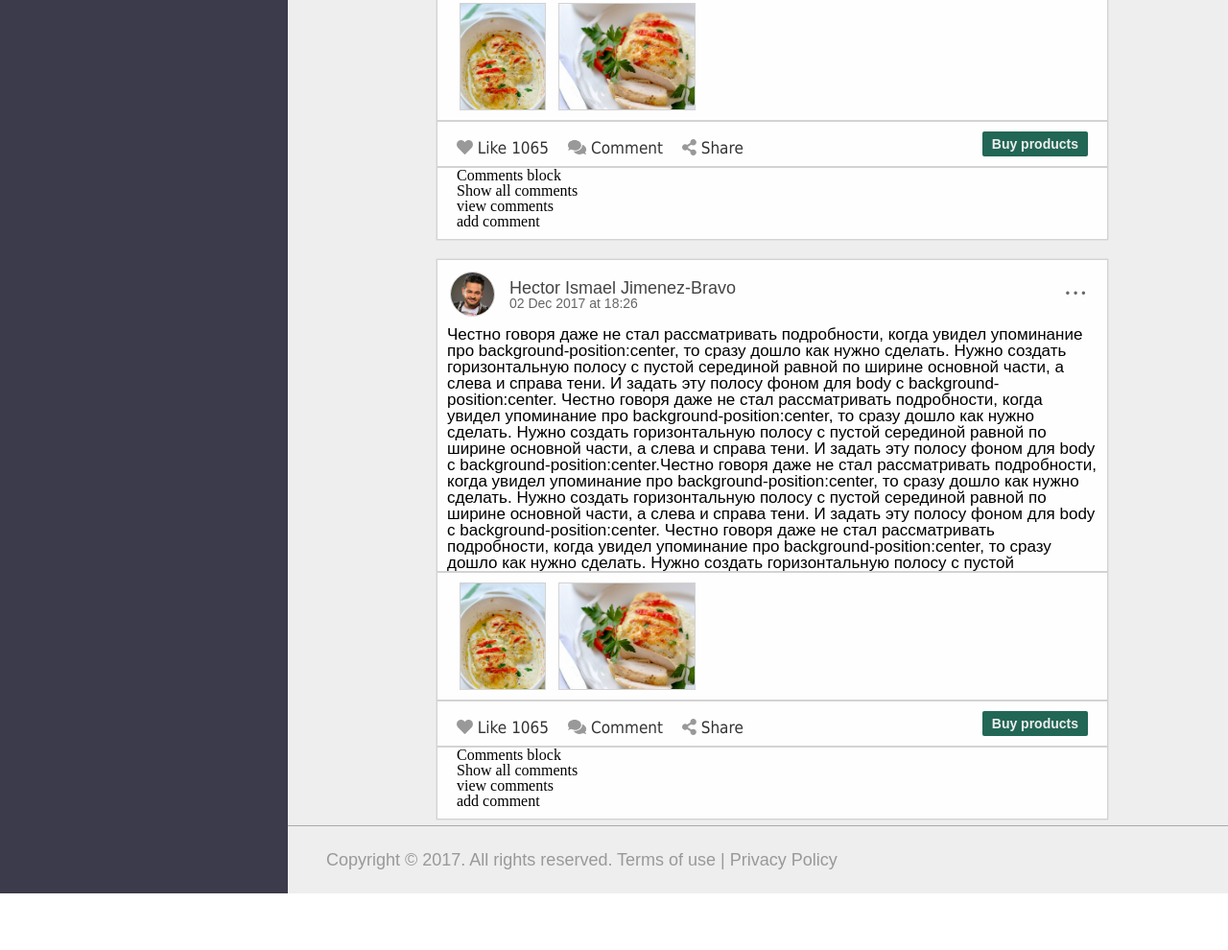
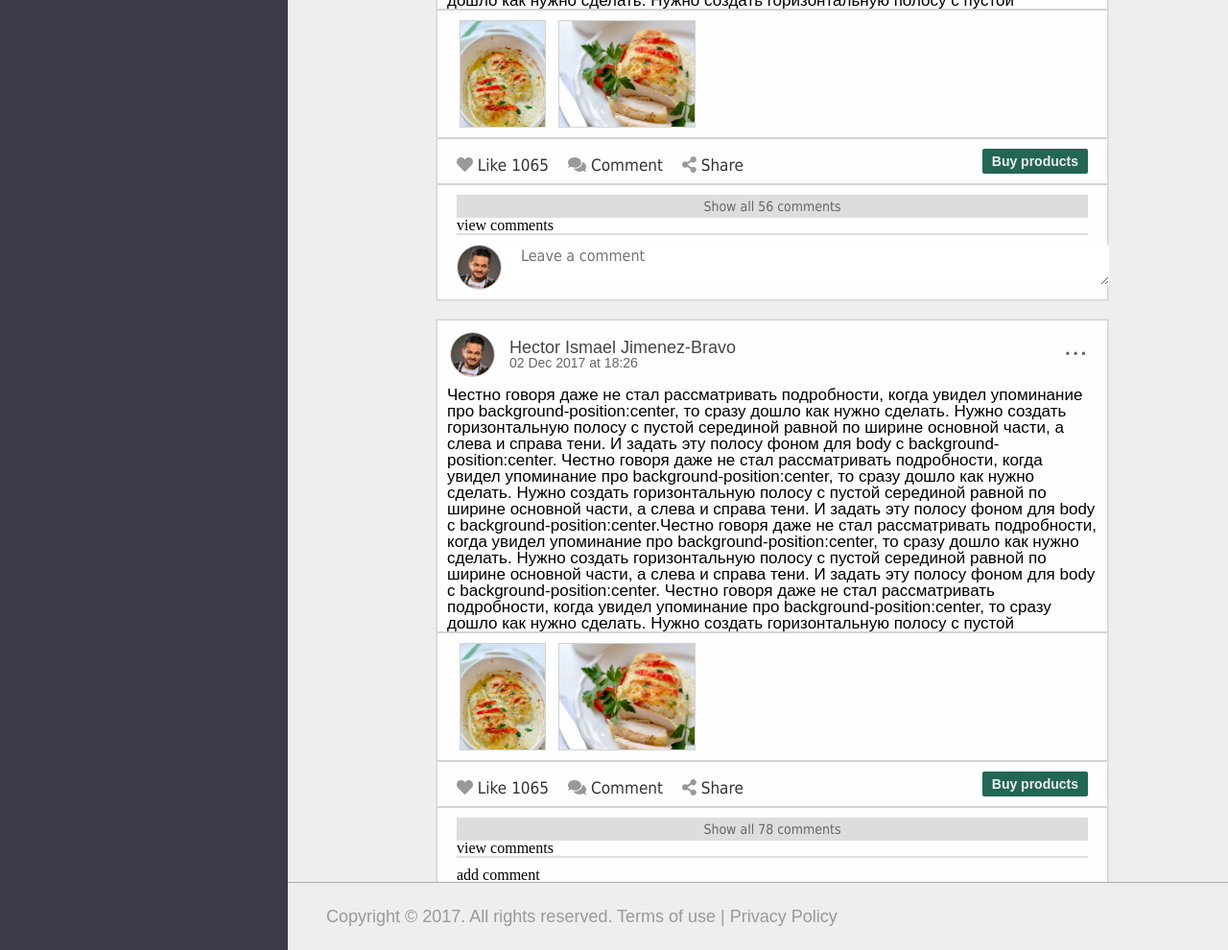
Before and after one commit to a-golosnyak/CookiesMakeup, a website: page app/index.html in a window 1280 px wide. Shown: the part 963-1953 px from the top of the page at 96% size. Before the commit the page ends 1894 px from the top, so only its background shows below. Drawn offline with nearby package versions, Linux system fonts and the light colour scheme; files that its build step writes are made by us from their sources.

Commit message:
event for comment

```diff
--- a/app/index.html
+++ b/app/index.html
@@ -83,7 +83,7 @@
             <div class="item-earth"><i class="fas fa-globe"></i></div>
             <div class="item-search"><i class="fab fa-sistrix"></i></div>
             <div class="search-field">
-                <input type='search-field' name='name' size='15' placeholder="Type here to search" class="search-input">
+                <input  name='name' size='15' placeholder="Type here to search" class="search-input">
             </div>
         </div>
 
@@ -189,10 +189,19 @@
                             <div class="buy-button">Buy products</div>
                         </div>
 
-                        <div class="art-comments"> Comments block
-                            <div class="show-all-comments">Show all comments</div>
+                        <div class="art-comments">
+                            <div class="show-all-comments"">Show all 56 comments</div>
+                            <scropt>
+
+                            </scropt>
                             <div class="comments">view comments</div>
-                            <div class="add-comment">add comment</div>
+                            <div class="add-comment">
+
+                                <img src="images/Hector Ismael.jpg" alt="" class="add-picture1">
+                                <form action=''>
+                                    <textarea name="comment-text" placeholder="Leave a comment" cols="300" rows="2"style="width: 100%;" class="new-comment-input"></textarea>
+                                </form>
+                            </div>
                         </div>
                     </div>
                     <!-- === Article block ================================= -->
@@ -243,8 +252,8 @@
                             <div class="buy-button">Buy products</div>
                         </div>
 
-                        <div class="art-comments"> Comments block
-                            <div class="show-all-comments">Show all comments</div>
+                        <div class="art-comments">
+                            <div class="show-all-comments">Show all 78 comments</div>
                             <div class="comments">view comments</div>
                             <div class="add-comment">add comment</div>
                         </div>
--- a/app/scss/content/main.scss
+++ b/app/scss/content/main.scss
@@ -51,12 +51,7 @@
         margin-top: 12px;
         margin-left: 13px;
 
-        .add-picture1 {
-          border-radius: 25px;
-          width: 45px;
-          height: 45px;
-          border:1px solid lightgrey;
-        }
+
         .add-name2{
           color: #222;
           font-family: Arial;
@@ -300,9 +295,9 @@
             text-align: center;
           }
 
-          .item-sign:hover{
+ /*         .item-sign:hover{
             cursor: pointer;
-          }
+          }   */
 
           .buy-button:hover{
             background-color: $common-green;
@@ -313,20 +308,50 @@
 
         .art-comments{
           flex-basis: 15%;
-          margin: 0px 20px 10px 20px;
+          margin: 10px 20px 10px 20px;
           flex-grow: 1;
           flex-shrink: 0;
+ /*        display: flex;
+          flex-direction: column; */
+
           .show-all-comments{
+            padding: 5px;
+            background-color:  $grey-commentbckgnd;
+            font-family: Tahoma;
+            font-size: 14px;
+            color: $middle-gray;
+            text-align: center;
+            cursor: pointer;
+          }
+ /*         .comments{
 
-          }
-          .comments{
+          } */
 
-          }
           .add-comment{
+            padding-top: 10px;
+            border-top: solid $grey-commentbckgnd 2px;
+            display: flex;
+            flex-direction: row;
 
+            .new-comment-input{
+              padding-left: 20px;
+              border: 0px solid;
+              overflow: visible;
+              font-family: Tahoma;
+              font-size: 16px;
+            }
+            .new-comment-input:focus{
+              outline: none;
+            }
           }
         }
       }
     }
   }
+  .add-picture1 {
+          border-radius: 25px;
+          width: 45px;
+          height: 45px;
+          border:1px solid lightgrey;
+        }
 }
--- a/app/scss/main.scss
+++ b/app/scss/main.scss
@@ -4,6 +4,7 @@ $left-weight: 300px;
 $right-weight: 295px;
 $footer-height: 70px;
 $lightgrey-bckgnd: #EEEEEE;
+$grey-commentbckgnd: #DDD;
 $light-gray: #aaa;
 $middle-gray: #666;
 $dark-grey: #333;
```
Also changed, not shown: app/javascript.js (+13 -0 lines).
